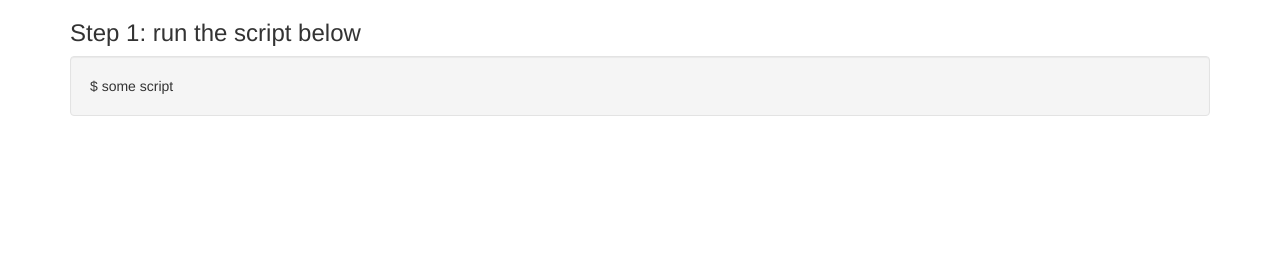
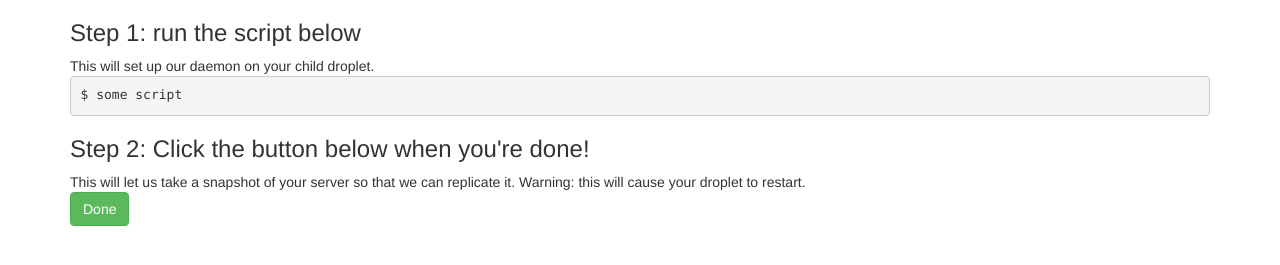
Before and after one commit to zanesterling/spinup, a Flask app: template server/templates/configure.html in a window 1280 px wide. Shown: the part 150-415 px from the top of the page. Run offline with Flask 2, Linux system fonts and the light colour scheme; the template is opened without the code that fills it, so the values that code supplies are empty; some libraries are stand-ins or nearby versions.

Commit message:
snapshot time

```diff
--- a/server/server.py
+++ b/server/server.py
@@ -73,6 +73,7 @@ def configure_droplet():
         d['callback_url'] = secrets.CALLBACK
         print d
         return render_template("login.html", d=d)
+    d['signed_in'] = True
     d['username'] = session['username']
     d['droplet'] = request.args['droplet']
     d['dropletname'] = request.args['name']
--- a/server/templates/configure.html
+++ b/server/templates/configure.html
@@ -2,5 +2,12 @@
 	<h1>Configure {{d['dropletname']}} as the image</h1>
 
     <h3>Step 1: run the script below </h3>
-    <div class="well">$ some script </div>
+    <div>This will set up our daemon on your child droplet.</div>
+    <pre>$ some script </pre>
+
+    <h3>Step 2: Click the button below when you're done!</h3>
+    <div>This will let us take a snapshot of your server
+    so that we can replicate it. Warning: this will cause your droplet to restart.</div>
+
+    <a href="/snapshot?dropletname={{d['dropletname']}}"><button type="button" class="btn btn-success">Done</button></a>
 {% include 'footer.html' %}
```
